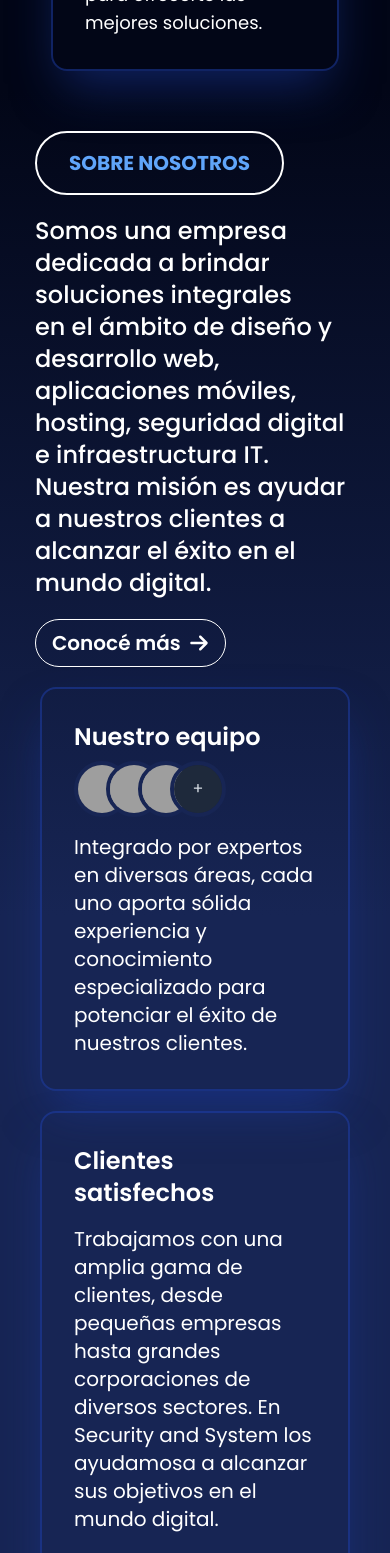
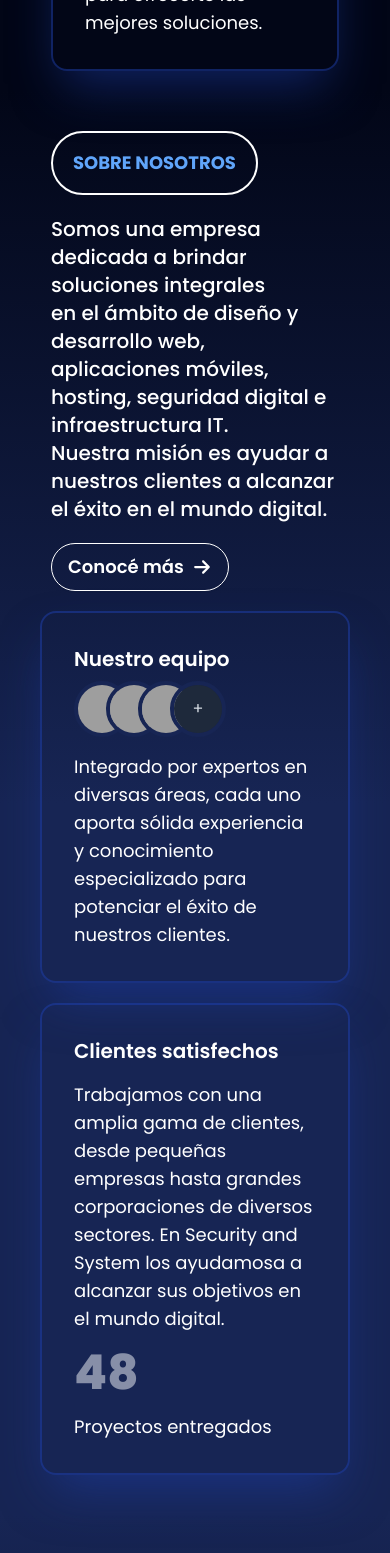
Before and after one commit to valeamayola/security-and-system, a Next.js app: page / in a window 390 px wide. Shown: the part 1580-3133 px from the top of the page. Built offline with nearby package versions, Linux system fonts and the light colour scheme; grey boxes are pictures that could not be loaded.

Commit message:
Update AboutUs.tsx

```diff
--- a/app/componentes/AboutUs.tsx
+++ b/app/componentes/AboutUs.tsx
@@ -4,16 +4,16 @@ import { FontAwesomeIcon } from "@fortawesome/react-fontawesome";
 export default function AboutUs() {
     return (
         <div className="flex bg-gradient-to-b from-slate-950 via-blue-950 to-blue-950 flex-col md:flex-row items-center justify-between py-10 md:py-20 px-5 md:px-32">
-            <div className="flex flex-col items-start w-80 md:w-[200rem] mx-5">
-                <h1 className="text-blue-400 border-2 border-white rounded-full px-8 py-4 uppercase text-xl font-bold">Sobre nosotros</h1>
-                <p className="text-white text-2xl font-medium mt-5">Somos una empresa dedicada a brindar soluciones integrales <br></br>
+            <div className="flex flex-col items-start w-72 md:w-[200rem] mx-5">
+                <h1 className="text-blue-400 border-2 border-white rounded-full px-5 md:px-8 py-4 uppercase text-lg md:text-xl font-bold">Sobre nosotros</h1>
+                <p className="text-white text-xl md:text-2xl font-medium mt-5">Somos una empresa dedicada a brindar soluciones integrales <br></br>
                 en el ámbito de diseño y desarrollo web, aplicaciones móviles, hosting, seguridad digital e infraestructura IT. <br></br>
                 Nuestra misión es ayudar a nuestros clientes a alcanzar el éxito en el mundo digital.</p>
-                <a href="/sobre-nosotros" className="btn text-white border-white bg-transparent mt-5 text-xl rounded-full">Conocé más<FontAwesomeIcon className="w-5" icon={faArrowRight} /></a>
+                <a href="/sobre-nosotros" className="btn text-white border-white bg-transparent mt-5 text-lg md:text-xl rounded-full">Conocé más<FontAwesomeIcon className="w-5" icon={faArrowRight} /></a>
             </div>
             <div className="card mt-5 md:mt-0 mx-5 bg-transparent border-2 border-blue-800/50 shadow-blue-800/50 shadow-2xl">
                 <div className="card-body">
-                    <h2 className="card-title text-2xl text-white">Nuestro equipo</h2>
+                    <h2 className="card-title text-xl md:text-2xl text-white">Nuestro equipo</h2>
                     <div className="avatar-group -space-x-6 rtl:space-x-reverse">
                         <div className="avatar border-blue-950">
                             <div className="w-12">
@@ -36,15 +36,15 @@ export default function AboutUs() {
                             </div>
                         </div>
                     </div>
-                    <p className="text-xl text-white mt-2">Integrado por expertos en diversas áreas, cada uno aporta sólida experiencia y conocimiento especializado para potenciar el éxito de nuestros clientes.</p>
+                    <p className="text-lg md:text-xl text-white mt-2">Integrado por expertos en diversas áreas, cada uno aporta sólida experiencia y conocimiento especializado para potenciar el éxito de nuestros clientes.</p>
                 </div>
             </div>
             <div className="card mt-5 md:mt-0 mx-5 bg-transparent border-2 border-blue-800/50 shadow-blue-800/50 shadow-2xl">
                 <div className="card-body">
-                    <h2 className="card-title text-2xl text-white">Clientes satisfechos</h2>
-                    <p className="text-xl text-white mt-2">Trabajamos con una amplia gama de clientes, desde pequeñas empresas hasta grandes corporaciones de diversos sectores. En Security and System los ayudamosa a alcanzar sus objetivos en el mundo digital.</p>
-                    <h1 className="text-7xl text-slate-50/50 font-extrabold mt-2">48</h1>
-                    <h1 className="text-xl text-white mt-2">Proyectos entregados</h1>
+                    <h2 className="card-title text-xl md:text-2xl text-white">Clientes satisfechos</h2>
+                    <p className="text-lg md:text-xl text-white mt-2">Trabajamos con una amplia gama de clientes, desde pequeñas empresas hasta grandes corporaciones de diversos sectores. En Security and System los ayudamosa a alcanzar sus objetivos en el mundo digital.</p>
+                    <h1 className="text-5xl md:text-7xl text-slate-50/50 font-extrabold mt-2">48</h1>
+                    <h1 className="text-lg md:text-xl text-white mt-2">Proyectos entregados</h1>
                 </div>
             </div>
         </div>
```
